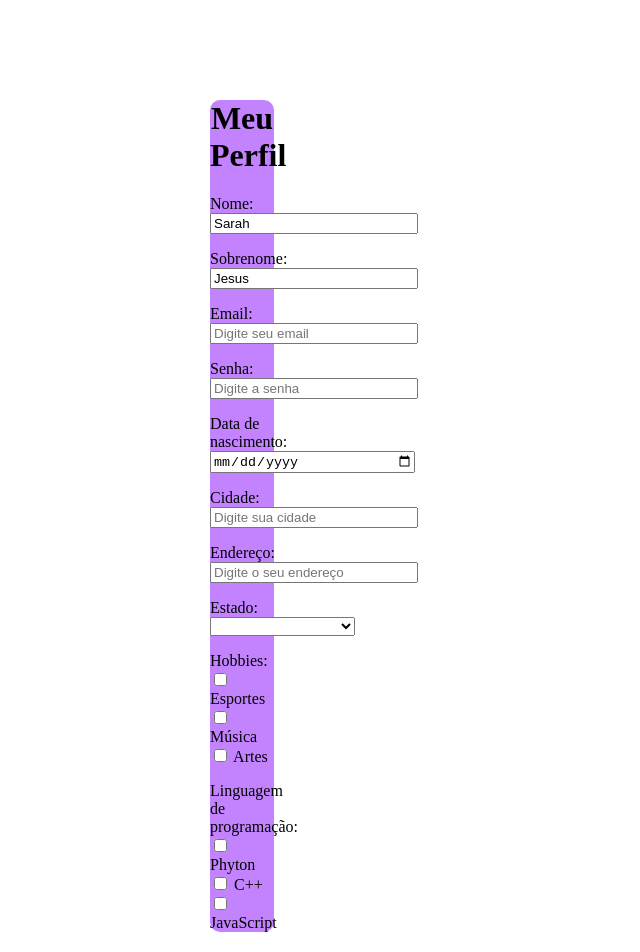
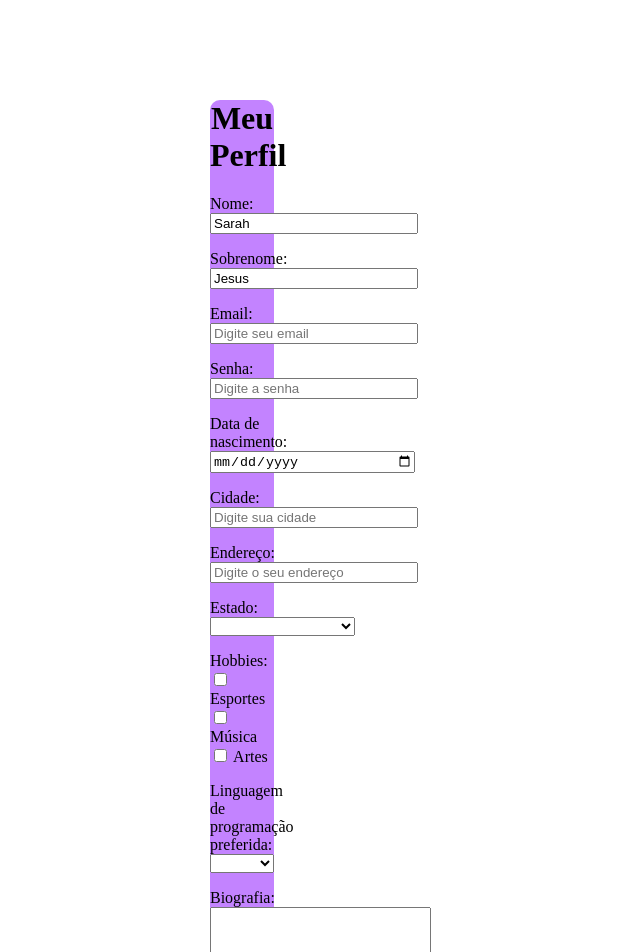
Before and after one commit to SarahLJesus/atividade.form, a Vue app: page / in a window 1280 px wide. Shown: the top 952 px of the page, without its empty margins (398-1038 px from the left). Built offline with nearby package versions, Linux system fonts and the light colour scheme.

Commit message:
acrescentando mais coisas...

```diff
--- a/src/App.vue
+++ b/src/App.vue
@@ -1,5 +1,5 @@
 <script setup>
-import { reactive , ref } from 'vue';
+import { reactive } from 'vue';
 
 const usuario = reactive({
   nome: 'Sarah',
@@ -11,7 +11,8 @@ const usuario = reactive({
   cidade: '',
   estado:'',
   hobbies: [],
-  lingProgs: []
+  lingProgs: '',
+  biografia: ''
 
 })
 const hobbies = [
@@ -28,20 +29,7 @@ const hobbies = [
     nome: 'Artes'
   }
 ]
-const lingProgs = [
-  {
-    id: 1,
-    nome: 'Phyton'
-  },
-  {
-    id: 2,
-    nome: 'C++'
-  },
-  {
-    id: 3,
-    nome: 'JavaScript'
-  }
-]
+
 </script>
 
 <template>
@@ -168,12 +156,18 @@ const lingProgs = [
           </template>
         </div>
         <p></p>
-        <label>Linguagem de programação:</label>
-    <div class="items-checkbox">
-      <template v-for="lingProg in lingProgs" :key="lingProg.id">
-            <input type="checkbox" :value="lingProg.id" v-model="usuario.lingProgs" /> {{ lingProg.nome }}
-          </template>
-        </div>
+        <label for="lingProgs">Linguagem de programação preferida:</label>
+  <select v-model="usuario.lingProgs">
+    <option value="C">C</option>
+    <option value="C++">C++</option>
+    <option value="Python">Python</option>
+    <option value="Java">Java</option>
+  </select>
+  <p></p>
+  <label>Biografia:</label>
+  <textarea name="message" rows="10" cols="25" v-model="usuario.biografia">
+                Escreva aqui!
+                </textarea>
   </form>
 
     </main>
```
